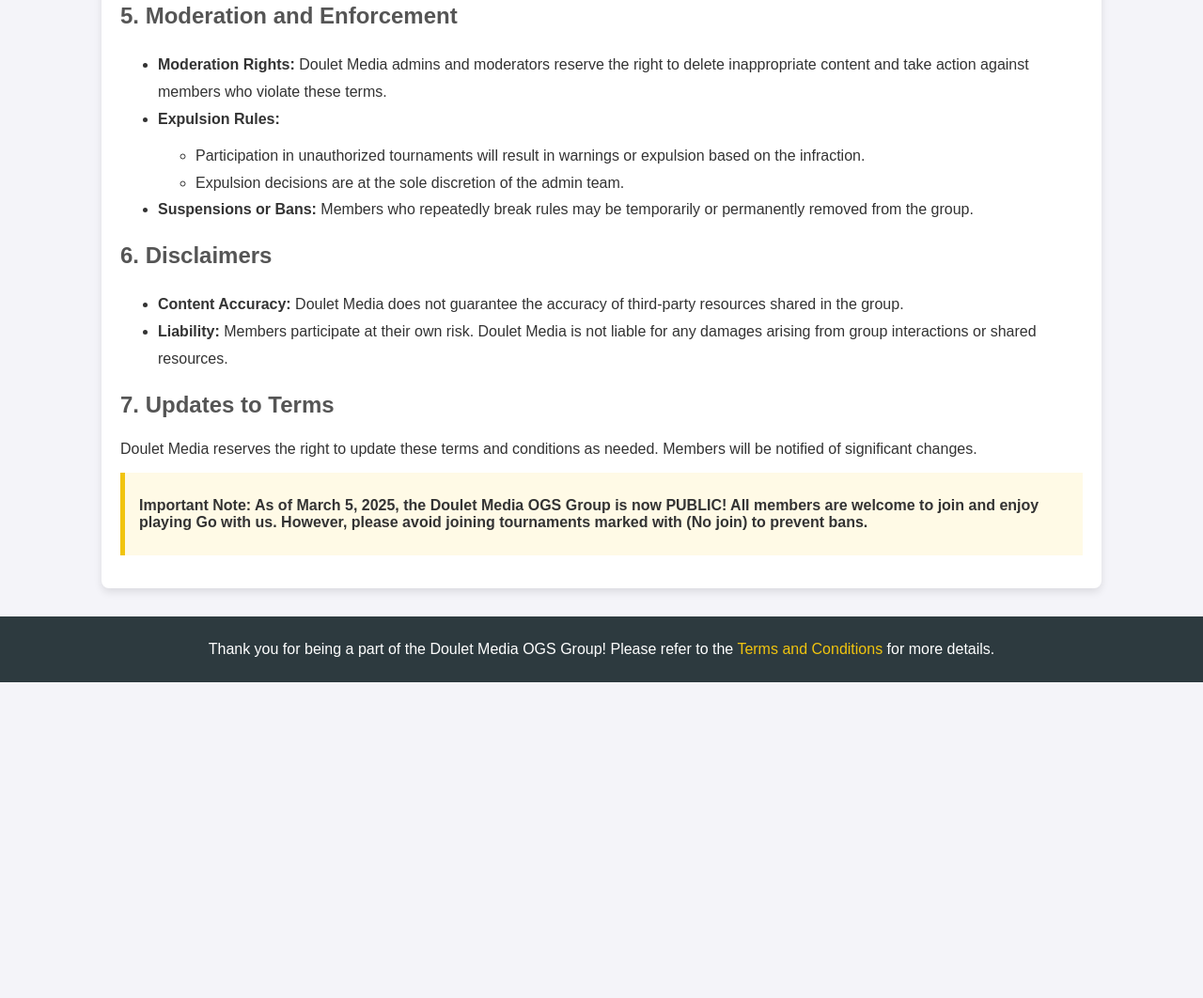
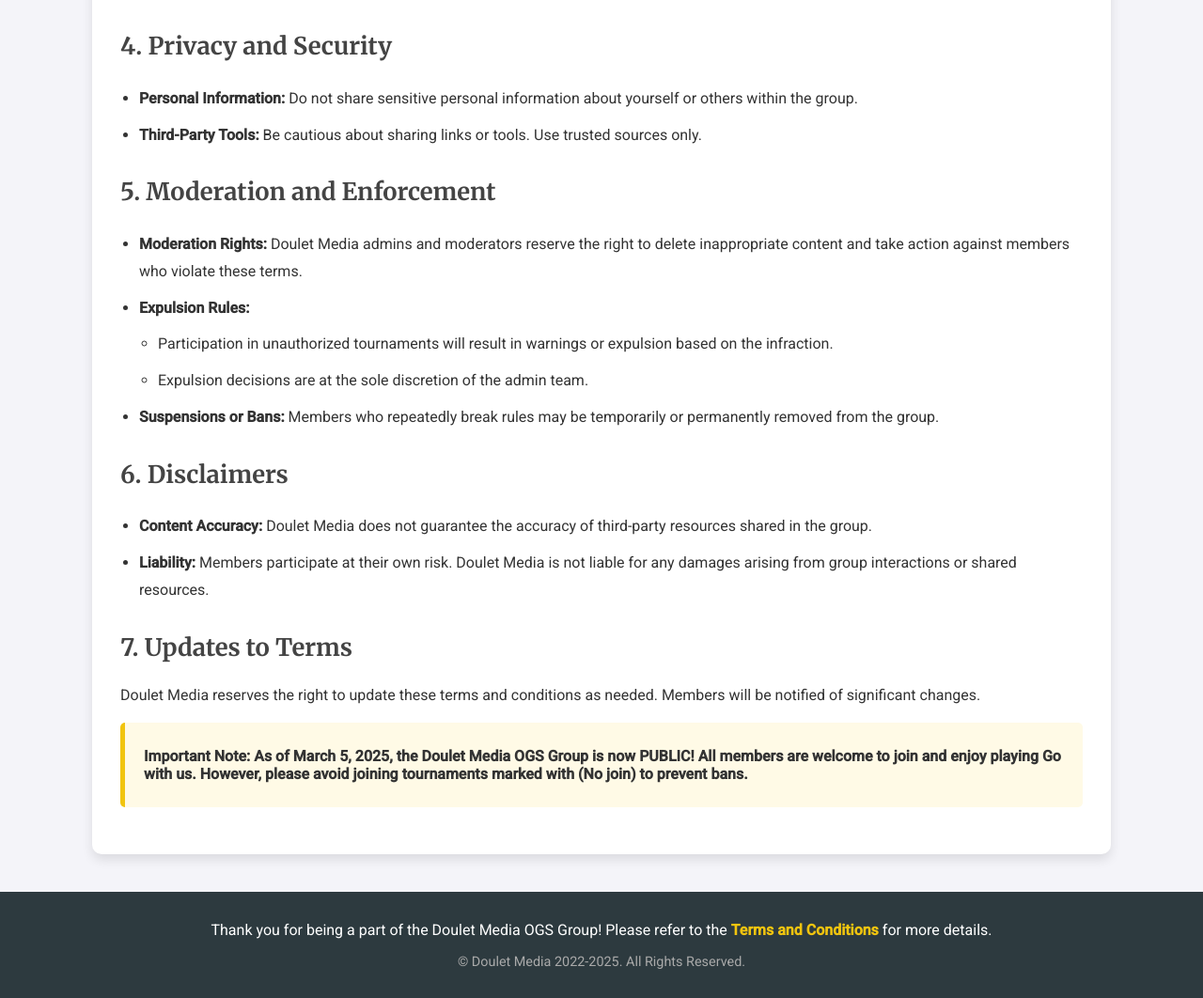
Before and after one commit to Doulet-Media/Doulet-Media-OGS-Group, a plain HTML site: page index.html in a window 1280 px wide. Shown: the part 1046-2108 px from the top of the page at 94% size. Before the commit the page ends 1772 px from the top, so only its background shows below. Drawn offline with Linux system fonts and the light colour scheme.

Commit message:
Update index.html

```diff
--- a/index.html
+++ b/index.html
@@ -4,9 +4,12 @@
     <meta charset="UTF-8">
     <meta name="viewport" content="width=device-width, initial-scale=1.0">
     <title>Doulet Media OGS Group - Terms and Conditions</title>
+    <!-- Google Fonts -->
+    <link href="https://fonts.googleapis.com/css2?family=Merriweather:wght@700&family=Roboto:wght@400;500&display=swap" rel="stylesheet">
+
     <style>
         body {
-            font-family: Arial, sans-serif;
+            font-family: 'Roboto', sans-serif;
             margin: 0;
             padding: 0;
             background-color: #f4f4f9;
@@ -16,62 +19,80 @@
         header {
             background-color: #2d3a3f;
             color: white;
-            padding: 15px 0;
+            padding: 20px;
             text-align: center;
         }
 
         header h1 {
             margin: 0;
             font-size: 2.5em;
+            font-family: 'Merriweather', serif;
         }
 
         .container {
             width: 80%;
-            margin: 30px auto;
-            padding: 20px;
+            max-width: 1200px;
+            margin: 40px auto;
+            padding: 30px;
             background-color: white;
-            box-shadow: 0 4px 8px rgba(0, 0, 0, 0.1);
-            border-radius: 8px;
+            box-shadow: 0 6px 12px rgba(0, 0, 0, 0.1);
+            border-radius: 10px;
         }
 
         h2 {
-            font-size: 1.8em;
+            font-size: 2em;
             color: #2d3a3f;
+            font-family: 'Merriweather', serif;
+            margin-bottom: 20px;
         }
 
         h3 {
-            font-size: 1.5em;
-            color: #555;
-            margin-top: 20px;
+            font-size: 1.6em;
+            color: #444;
+            margin-top: 30px;
+            font-family: 'Merriweather', serif;
         }
 
         ul {
             margin-top: 10px;
             line-height: 1.8em;
+            padding-left: 20px;
+        }
+
+        li {
+            margin-bottom: 10px;
         }
 
         .important {
             background-color: #fffae6;
             border-left: 5px solid #f1c40f;
-            padding: 10px 15px;
-            margin: 15px 0;
+            padding: 10px 20px;
+            margin: 20px 0;
             font-weight: bold;
+            border-radius: 5px;
         }
 
         footer {
             background-color: #2d3a3f;
             color: white;
-            padding: 10px 0;
+            padding: 15px;
             text-align: center;
         }
 
         footer a {
             color: #f1c40f;
             text-decoration: none;
+            font-weight: bold;
         }
 
         footer a:hover {
             text-decoration: underline;
+        }
+
+        .copyright {
+            font-size: 0.9em;
+            color: #aaa;
+            margin-top: 10px;
         }
     </style>
 </head>
@@ -146,6 +167,9 @@
 
 <footer>
     <p>Thank you for being a part of the Doulet Media OGS Group! Please refer to the <a href="#">Terms and Conditions</a> for more details.</p>
+    <div class="copyright">
+        <p>&copy; Doulet Media 2022-2025. All Rights Reserved.</p>
+    </div>
 </footer>
 
 </body>
```
